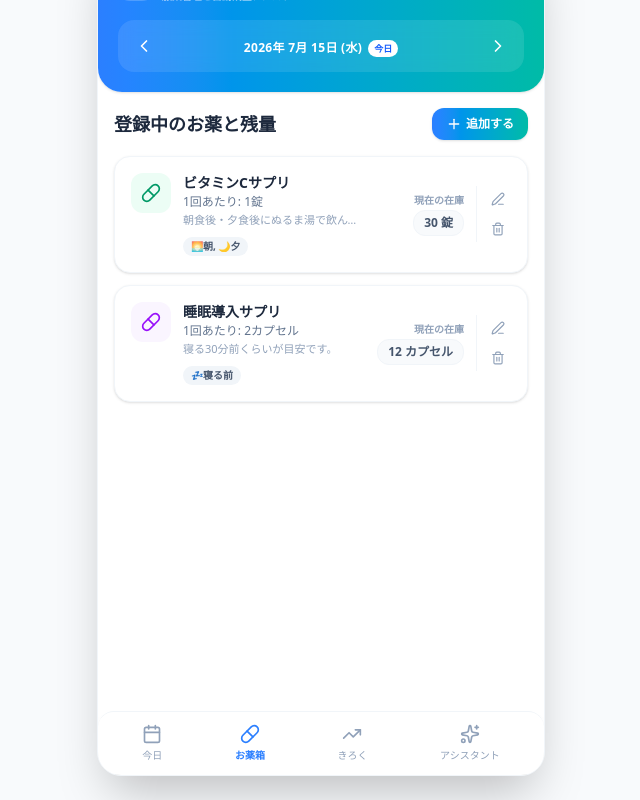
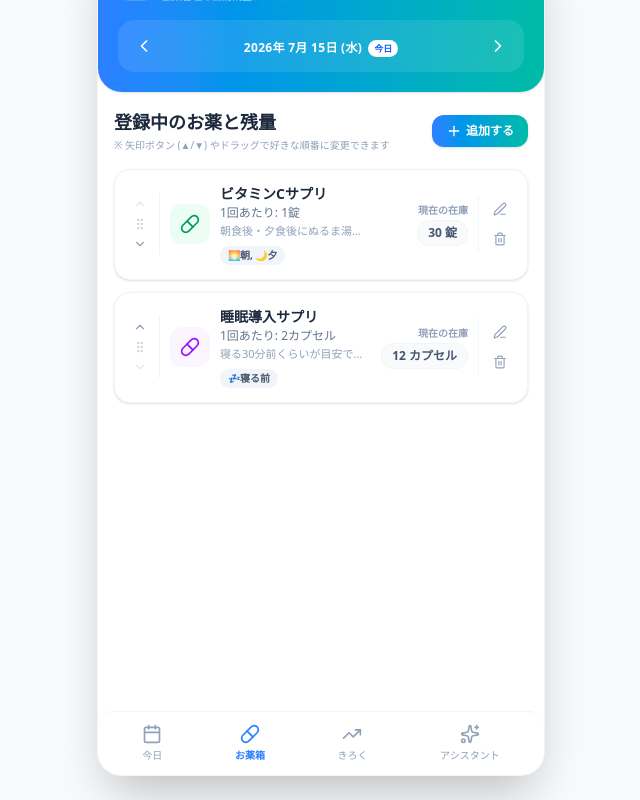
Before and after one commit to elco0903-sys/kusuriM, a React (Vite) app: page / in a window 1280 px wide. Both pictures are taken after a click on the button "お薬箱". Shown: the part 88-888 px from the top of the page, without its empty margins (319-959 px from the left). Built offline with nearby package versions, Linux system fonts and the light colour scheme.

Commit message:
feat(meds): add medication reordering functionality
Implement move controls and drag-and-drop capability to allow users to customize their medication list order.

```diff
--- a/src/App.tsx
+++ b/src/App.tsx
@@ -278,6 +278,7 @@ export default function App() {
               }}
               onEditMed={handleEditMed}
               onDeleteMed={handleDeleteMedClick}
+              onReorderMeds={saveMeds}
             />
           )}
 
--- a/src/components/MedsTab.tsx
+++ b/src/components/MedsTab.tsx
@@ -1,5 +1,5 @@
-import React from 'react';
-import { Plus, Edit3, Trash2, Pill, Droplet, Thermometer, Activity } from 'lucide-react';
+import React, { useState } from 'react';
+import { Plus, Edit3, Trash2, Pill, Droplet, Thermometer, Activity, ChevronUp, ChevronDown, GripVertical } from 'lucide-react';
 import { Medication } from '../types';
 import { colorMap } from '../utils';
 
@@ -8,9 +8,12 @@ interface MedsTabProps {
   onOpenAddModal: () => void;
   onEditMed: (med: Medication) => void;
   onDeleteMed: (id: string) => void;
+  onReorderMeds: (newMeds: Medication[]) => void;
 }
 
-export default function MedsTab({ meds, onOpenAddModal, onEditMed, onDeleteMed }: MedsTabProps) {
+export default function MedsTab({ meds, onOpenAddModal, onEditMed, onDeleteMed, onReorderMeds }: MedsTabProps) {
+  const [draggedIndex, setDraggedIndex] = useState<number | null>(null);
+
   const renderMedIcon = (icon: string, className = "w-5 h-5") => {
     switch (icon) {
       case 'droplet': return <Droplet className={className} />;
@@ -20,14 +23,50 @@ export default function MedsTab({ meds, onOpenAddModal, onEditMed, onDeleteMed }
     }
   };
 
+  const handleMove = (index: number, direction: -1 | 1) => {
+    const newIndex = index + direction;
+    if (newIndex < 0 || newIndex >= meds.length) return;
+    const newMeds = [...meds];
+    const [movedMed] = newMeds.splice(index, 1);
+    newMeds.splice(newIndex, 0, movedMed);
+    onReorderMeds(newMeds);
+  };
+
+  const handleDragStart = (e: React.DragEvent, index: number) => {
+    setDraggedIndex(index);
+    e.dataTransfer.effectAllowed = 'move';
+  };
+
+  const handleDragOver = (e: React.DragEvent, index: number) => {
+    e.preventDefault();
+    e.dataTransfer.dropEffect = 'move';
+  };
+
+  const handleDrop = (e: React.DragEvent, dropIndex: number) => {
+    e.preventDefault();
+    if (draggedIndex === null || draggedIndex === dropIndex) return;
+    const newMeds = [...meds];
+    const [movedMed] = newMeds.splice(draggedIndex, 1);
+    newMeds.splice(dropIndex, 0, movedMed);
+    onReorderMeds(newMeds);
+    setDraggedIndex(null);
+  };
+
   return (
     <div className="space-y-4">
       {/* Title & Add button */}
       <div className="flex justify-between items-center">
-        <h2 className="font-bold text-slate-800 text-lg">登録中のお薬と残量</h2>
+        <div>
+          <h2 className="font-bold text-slate-800 text-lg">登録中のお薬と残量</h2>
+          {meds.length > 1 && (
+            <p className="text-[10px] text-slate-400 font-medium mt-0.5">
+              ※ 矢印ボタン (▲/▼) やドラッグで好きな順番に変更できます
+            </p>
+          )}
+        </div>
         <button
           onClick={onOpenAddModal}
-          className="flex items-center space-x-1 bg-gradient-to-r from-blue-500 to-teal-500 hover:from-blue-600 hover:to-teal-600 text-white text-xs font-bold py-2 px-3.5 rounded-xl shadow-sm transition"
+          className="flex items-center space-x-1 bg-gradient-to-r from-blue-500 to-teal-500 hover:from-blue-600 hover:to-teal-600 text-white text-xs font-bold py-2 px-3.5 rounded-xl shadow-sm transition shrink-0"
         >
           <Plus className="w-4 h-4" />
           <span>追加する</span>
@@ -45,7 +84,7 @@ export default function MedsTab({ meds, onOpenAddModal, onEditMed, onDeleteMed }
         </div>
       ) : (
         <div className="space-y-3">
-          {meds.map((med) => {
+          {meds.map((med, index) => {
             const colors = colorMap[med.color] || colorMap.blue;
             const timingsLabel = med.timing.map(t => {
               if (t === 'morning') return '🌅朝';
@@ -61,24 +100,56 @@ export default function MedsTab({ meds, onOpenAddModal, onEditMed, onDeleteMed }
             return (
               <div
                 key={med.id}
-                className="bg-white p-4 rounded-2xl border border-slate-100 shadow-sm flex items-center justify-between hover:border-blue-100 transition duration-200"
+                draggable
+                onDragStart={(e) => handleDragStart(e, index)}
+                onDragOver={(e) => handleDragOver(e, index)}
+                onDrop={(e) => handleDrop(e, index)}
+                onDragEnd={() => setDraggedIndex(null)}
+                className={`bg-white p-3.5 rounded-2xl border ${
+                  draggedIndex === index ? 'opacity-40 border-blue-400 border-dashed' : 'border-slate-100'
+                } shadow-sm flex items-center justify-between hover:border-blue-100 transition duration-200`}
               >
-                {/* Details */}
-                <div className="flex items-start space-x-3">
-                  <div className={`w-10 h-10 rounded-xl flex items-center justify-center ${colors.bg} ${colors.text}`}>
+                {/* Reorder Buttons & Details */}
+                <div className="flex items-center space-x-2.5 min-w-0">
+                  {/* Up / Down Reorder Column */}
+                  {meds.length > 1 && (
+                    <div className="flex flex-col items-center justify-center space-y-0.5 border-r border-slate-100 pr-2 shrink-0">
+                      <button
+                        type="button"
+                        onClick={() => handleMove(index, -1)}
+                        disabled={index === 0}
+                        className="p-1 text-slate-400 hover:text-blue-500 hover:bg-slate-50 disabled:opacity-25 rounded transition"
+                        title="上に移動"
+                      >
+                        <ChevronUp className="w-3.5 h-3.5" />
+                      </button>
+                      <GripVertical className="w-3.5 h-3.5 text-slate-300 cursor-grab active:cursor-grabbing" />
+                      <button
+                        type="button"
+                        onClick={() => handleMove(index, 1)}
+                        disabled={index === meds.length - 1}
+                        className="p-1 text-slate-400 hover:text-blue-500 hover:bg-slate-50 disabled:opacity-25 rounded transition"
+                        title="下に移動"
+                      >
+                        <ChevronDown className="w-3.5 h-3.5" />
+                      </button>
+                    </div>
+                  )}
+
+                  <div className={`w-10 h-10 rounded-xl flex items-center justify-center shrink-0 ${colors.bg} ${colors.text}`}>
                     {renderMedIcon(med.icon)}
                   </div>
-                  <div>
-                    <h4 className="font-bold text-slate-800 text-sm leading-snug">{med.name}</h4>
+                  <div className="min-w-0">
+                    <h4 className="font-bold text-slate-800 text-sm leading-snug truncate">{med.name}</h4>
                     <p className="text-xs text-slate-500 font-medium mt-0.5">
                       1回あたり: {med.dosageQty}{med.dosageUnit}
                     </p>
                     {med.memo && (
-                      <p className="text-[11px] text-slate-400 font-normal max-w-[180px] truncate mt-0.5">
+                      <p className="text-[11px] text-slate-400 font-normal max-w-[150px] truncate mt-0.5">
                         {med.memo}
                       </p>
                     )}
-                    <div className="flex items-center space-x-1.5 mt-2">
+                    <div className="flex items-center space-x-1.5 mt-1.5">
                       <span className="text-[10px] bg-slate-100 text-slate-600 px-2 py-0.5 rounded-full font-bold">
                         {timingsLabel}
                       </span>
@@ -87,7 +158,7 @@ export default function MedsTab({ meds, onOpenAddModal, onEditMed, onDeleteMed }
                 </div>
 
                 {/* Stock & Actions */}
-                <div className="flex items-center space-x-3">
+                <div className="flex items-center space-x-2.5 shrink-0 ml-2">
                   <div className="text-right flex flex-col items-end">
                     <span className="text-[10px] text-slate-400 font-bold mb-0.5">現在の在庫</span>
                     <span
```
Also changed, not shown: 1 other file (tests, documents, lock files or other folders).
